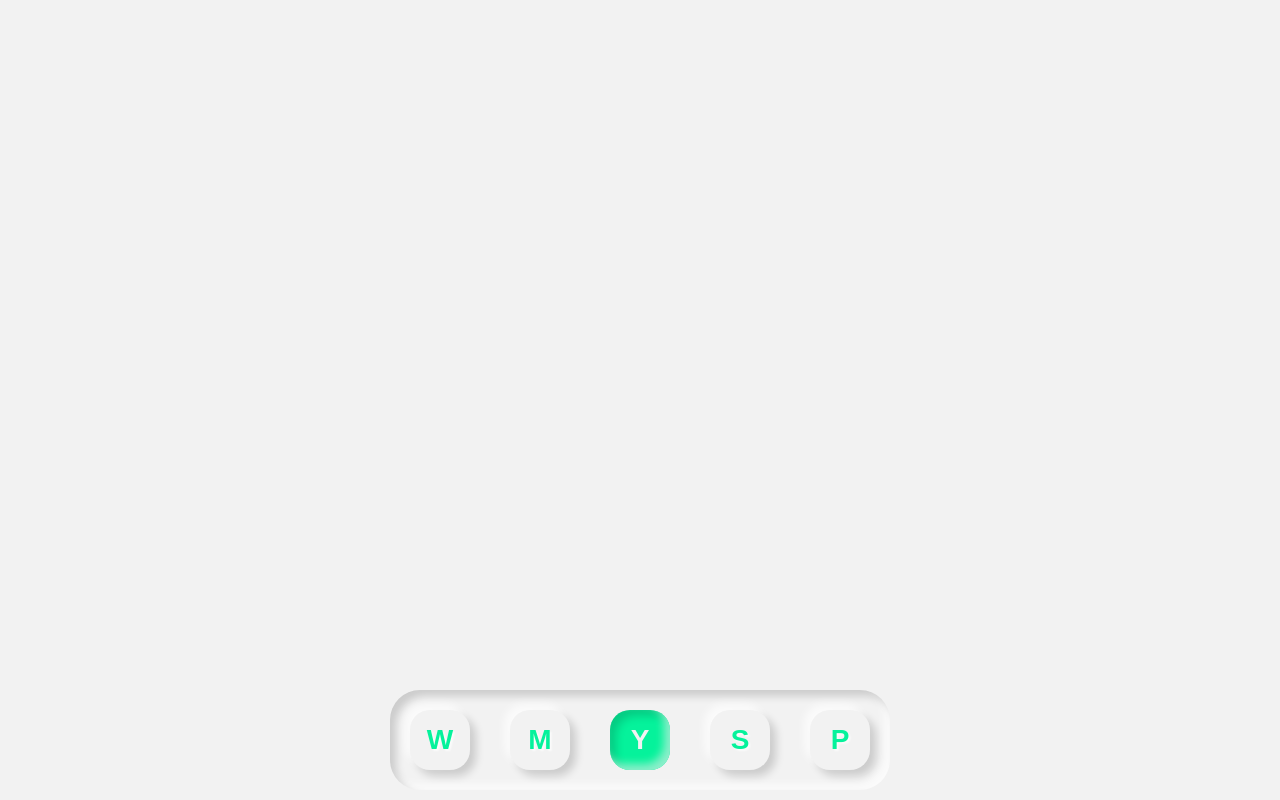
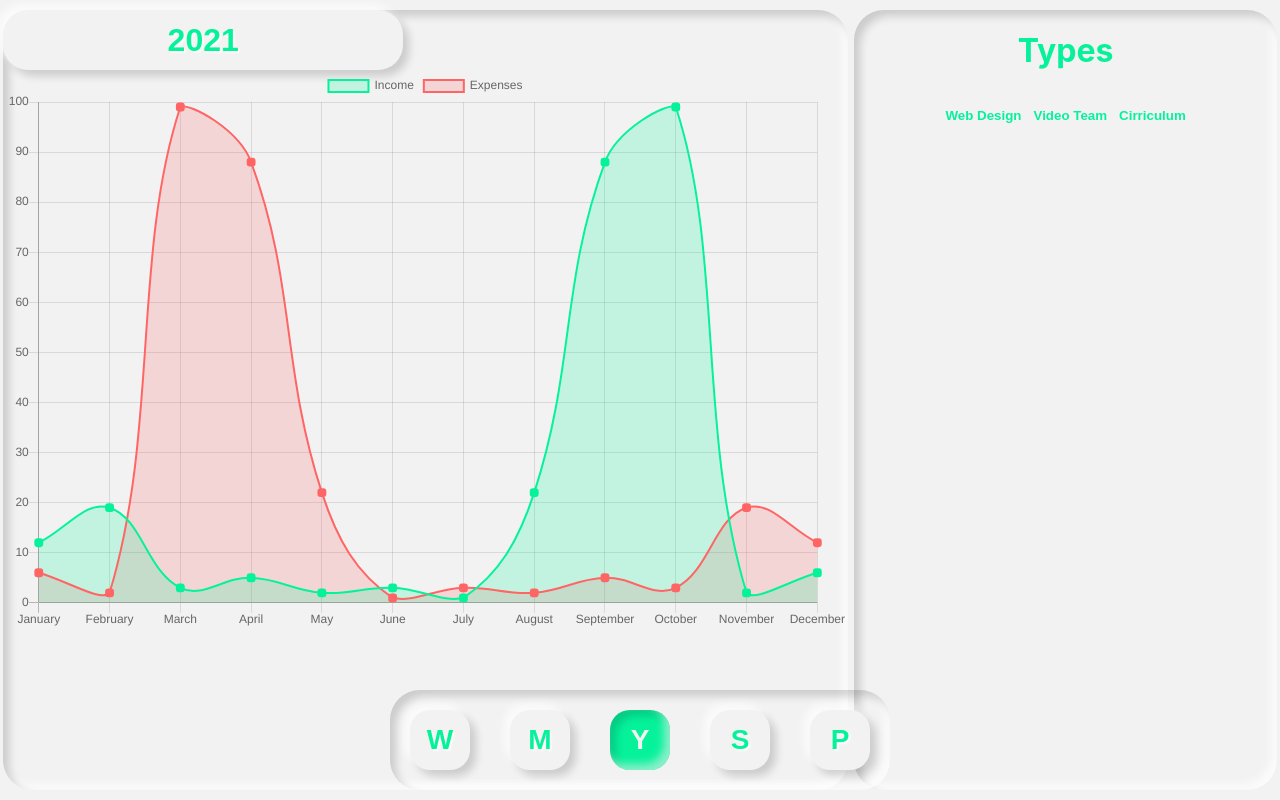
Before and after one commit to Figure-Finance/figure, a React (Create React App) app in the folder frontend/: page /yearly in a window 1280 px wide. Built offline with nearby package versions, Linux system fonts and the light colour scheme.

Commit message:
[update] added graph

```diff
--- a/frontend/src/containers/Yearly/Yearly.js
+++ b/frontend/src/containers/Yearly/Yearly.js
@@ -1,9 +1,16 @@
 import React from 'react'
+import classes from './Yearly.module.css'
+import Graph from '../../components/Graph/Graph'
+import Summary from '../../components/Summary/Summary'
 import Navbar from '../../components/Navbar/Navbar'
 
 const Yearly = props => {
   return (
-    <div>
+    <div className={classes.Yearly}>
+      <div className={classes.Main}>
+        <Graph title='2021' />
+        <Summary color='primary' />
+      </div>
       <Navbar active='y' />
     </div>
   )
```
